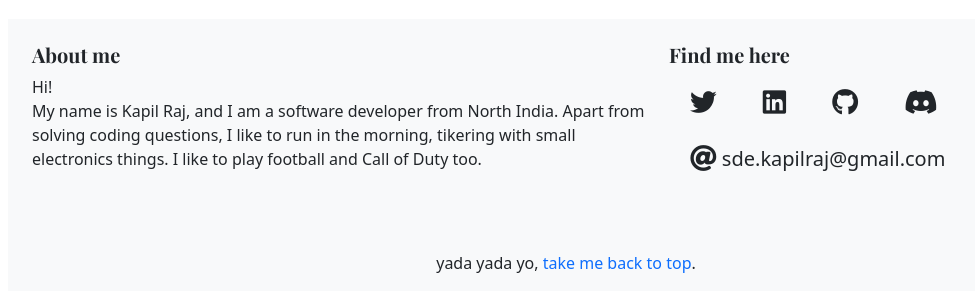
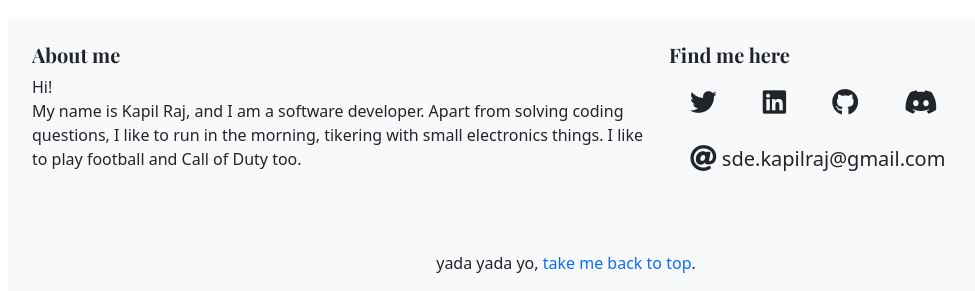
Before and after one commit to init-fun/portfolio, a Django app: page / in a window 1280 px wide. Shown: the part 622-913 px from the top of the page, without its empty margins (74-1049 px from the left). Run offline with Django 3.2, Linux system fonts and the light colour scheme; parts of the project's set-up code (start-up, migrations or seed data) failed here and were passed over; some libraries are stand-ins or nearby versions; some web fonts are replaced.

Commit message:
fixed profile

```diff
--- a/blog/templates/blog/base.html
+++ b/blog/templates/blog/base.html
@@ -118,7 +118,7 @@
                         <h5>About me</h5>
 
                         <p>
-                            Hi!<br>My name is Kapil Raj, and I am a software developer from North India. Apart from
+                            Hi!<br>My name is Kapil Raj, and I am a software developer. Apart from
                             solving coding questions, I like to run in the morning, tikering with small electronics
                             things. I like to play
                             football and Call of Duty too.
```
